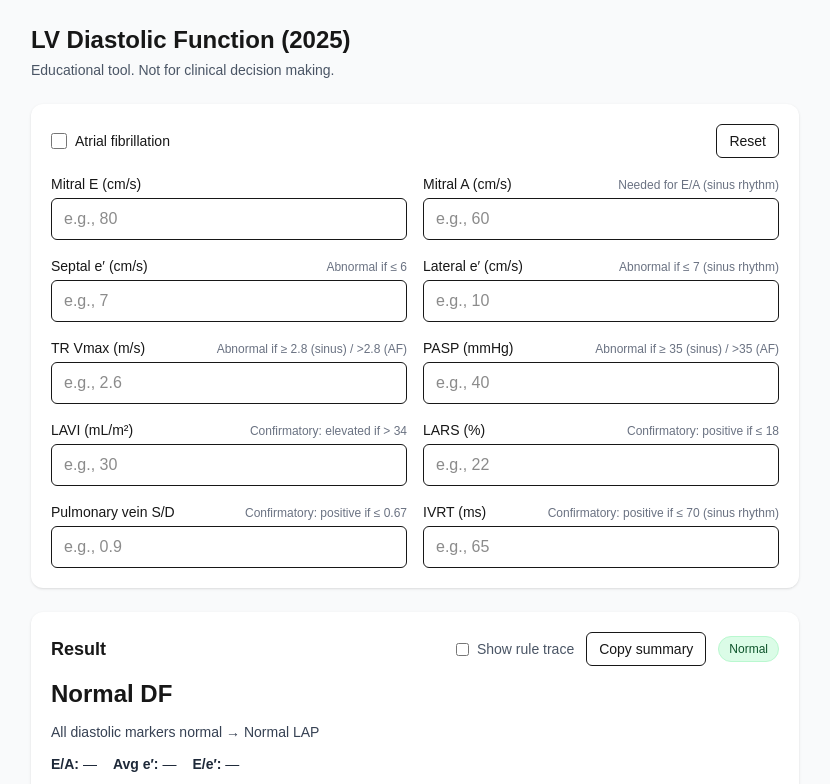
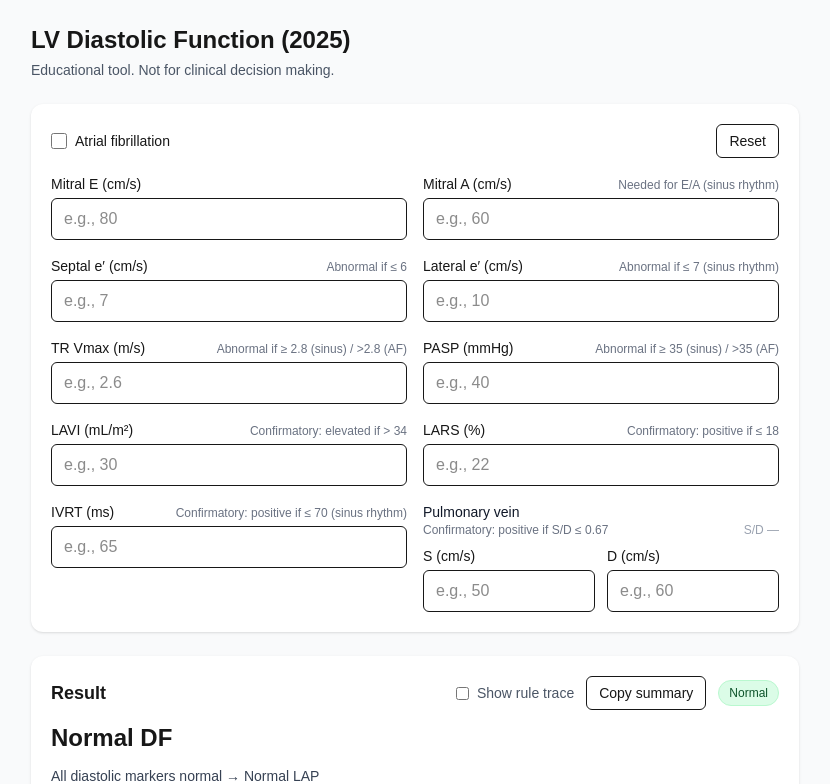
Before and after one commit to Masaaki1958/dd-grade-2025, a Next.js app: page / in a window 1280 px wide. Shown: the top 784 px of the page, without its empty margins (225-1055 px from the left). Built offline with nearby package versions, Linux system fonts and the light colour scheme.

Commit message:
Refactor PV S/D: use S and D inputs with computed S/D and badge

```diff
--- a/app/page.tsx
+++ b/app/page.tsx
@@ -18,6 +18,7 @@ function fmt(x: number | null, digits = 2): string {
 
 export default function Page() {
   const [form, setForm] = useState({
+
     isAF: false,
 
     // Mitral inflow
@@ -35,14 +36,21 @@ export default function Page() {
     // Confirmatory
     lavi: "",
     lars: "",
-    pvSD: "",
+    pvS: "",
+    pvD: "",
     ivrt: "",
 
     // AF-only
     dt: "",
     bmi: "",
   });
-
+  // Pulmonary vein S/D (computed from S and D)
+const pvSD = useMemo(() => {
+  const s = num(form.pvS);
+  const d = num(form.pvD);
+  if (s == null || d == null || d === 0) return null;
+  return Math.round((s / d) * 100) / 100;
+}, [form.pvS, form.pvD]);
   const [showTrace, setShowTrace] = useState(false);
   const [copied, setCopied] = useState(false);
 
@@ -61,7 +69,10 @@ export default function Page() {
 
     lavi: num(form.lavi),
     lars: num(form.lars),
-      pvSD: num(form.pvSD),
+
+    pvS: num(form.pvS),
+    pvD: num(form.pvD),
+
     ivrt: num(form.ivrt),
 
     dt: num(form.dt),
@@ -93,7 +104,7 @@ export default function Page() {
     add("PASP", inputs.pasp, "mmHg");
     add("LAVI", inputs.lavi, "mL/m²");
     add("LARS", inputs.lars, "%");
-    add("Pulm vein S/D", inputs.pvSD, "");
+    add("Pulm vein S/D", result.derived.pvSD ?? null, "");
     if (!form.isAF) add("IVRT", inputs.ivrt, "ms");
     if (form.isAF) add("DT", inputs.dt, "ms");
     if (form.isAF) add("BMI", inputs.bmi, "kg/m²");
@@ -172,7 +183,8 @@ export default function Page() {
                   pasp: "",
                   lavi: "",
                   lars: "",
-                  pvSD: "",
+                  pvS: "",
+                  pvD: "",
                   ivrt: "",
                   dt: "",
                   bmi: "",
@@ -261,15 +273,6 @@ export default function Page() {
             />
 
             <Field
-              label="Pulmonary vein S/D"
-              hint={form.isAF ? "Secondary: positive if < 1" : "Confirmatory: positive if ≤ 0.67"}
-              v={form.pvSD}
-              s="pvSD"
-              setForm={setForm}
-              placeholder="e.g., 0.9"
-            />
-
-            <Field
               label="IVRT (ms)"
               hint="Confirmatory: positive if ≤ 70 (sinus rhythm)"
               v={form.ivrt}
@@ -278,6 +281,59 @@ export default function Page() {
               placeholder="e.g., 65"
               disabled={form.isAF}
             />
+
+            {/* Pulmonary vein S & D (compute S/D) */}
+<div className="grid gap-2">
+  <div className="flex items-end justify-between gap-3">
+    <div>
+      <div className="text-sm font-medium text-gray-900">Pulmonary vein</div>
+      <div className="text-xs text-gray-500">
+        {form.isAF
+          ? "Secondary: positive if S/D < 1"
+          : "Confirmatory: positive if S/D ≤ 0.67"}
+      </div>
+    </div>
+
+    {pvSD == null ? (
+      <span className="text-xs text-gray-400">S/D —</span>
+    ) : (
+      <div className="flex items-center gap-2">
+        <span className="text-xs font-medium text-gray-700">
+          S/D {fmt(pvSD, 2)}
+        </span>
+
+        <span
+          className={[
+            "inline-flex items-center rounded-full px-2 py-0.5 text-[11px] font-semibold",
+            (form.isAF ? pvSD < 1 : pvSD <= 0.67)
+              ? "bg-red-100 text-red-700"
+              : "bg-emerald-100 text-emerald-800",
+          ].join(" ")}
+          title={form.isAF ? "Abnormal if S/D < 1" : "Abnormal if S/D ≤ 0.67"}
+        >
+          {(form.isAF ? pvSD < 1 : pvSD <= 0.67) ? "Abnormal" : "Normal"}
+        </span>
+      </div>
+    )}
+  </div>
+
+  <div className="grid grid-cols-2 gap-3">
+    <Field
+      label="S (cm/s)"
+      v={form.pvS}
+      s="pvS"
+      setForm={setForm}
+      placeholder="e.g., 50"
+    />
+    <Field
+      label="D (cm/s)"
+      v={form.pvD}
+      s="pvD"
+      setForm={setForm}
+      placeholder="e.g., 60"
+    />
+  </div>
+</div>
 
             {/* AF-only fields */}
             {form.isAF && (
--- a/lib/dd2025.ts
+++ b/lib/dd2025.ts
@@ -14,7 +14,9 @@ export type DDInputs = {
 
   lavi: number | null; // mL/m^2
   lars: number | null; // %
-  pvSD: number | null; // ratio
+  pvS: number | null; // Pulmonary vein S (cm/s)
+  pvD: number | null; // Pulmonary vein D (cm/s)
+  pvSD?: number | null; // legacy ratio (optional)
   ivrt: number | null; // ms
 
   dt: number | null; // ms (AF)
@@ -31,16 +33,30 @@ export type DDResult = {
     EA: number | null;
     eAvg: number | null;
     EeAvg: number | null;
+    pvSD: number | null; // computed PV S/D
   };
 
   ruleTrace: string[];
-
-  // New: user guidance
   missing: string[];
 };
 
 export function computeDD2025(x: DDInputs): DDResult {
-  return x.isAF ? computeAF(x) : computeSinus(x);
+  // Prefer explicit pvSD if provided (legacy), otherwise compute from pvS/pvD
+  const computedPVSD =
+    x.pvSD != null
+      ? x.pvSD
+      : x.pvS != null && x.pvD != null && x.pvD !== 0
+        ? round2(x.pvS / x.pvD)
+        : null;
+
+  const x2: DDInputs = { ...x, pvSD: computedPVSD };
+
+  const r = x2.isAF ? computeAF(x2) : computeSinus(x2);
+
+  return {
+    ...r,
+    derived: { ...r.derived, pvSD: computedPVSD },
+  };
 }
 
 /* ============================
@@ -54,10 +70,12 @@ function computeSinus(x: DDInputs): DDResult {
   const eAvg = avg2(x.eSeptal, x.eLateral);
   const EeAvg = safeDiv(x.E, eAvg);
 
-  // Minimal missing checks (don’t be too strict; allow partial)
   if (x.E == null) missing.push("Mitral E (cm/s)");
   if (x.A == null) missing.push("Mitral A (cm/s) (needed for E/A)");
-  if (x.eSeptal == null && x.eLateral == null) missing.push("Septal and/or lateral e′ (cm/s)");
+  if (x.eSeptal == null && x.eLateral == null)
+    missing.push("Septal and/or lateral e′ (cm/s)");
+
+  const pvSD = x.pvSD ?? null;
 
   // Top 3 markers
   const reducedE =
@@ -65,9 +83,6 @@ function computeSinus(x: DDInputs): DDResult {
     (x.eLateral != null && x.eLateral <= 7) ||
     (eAvg != null && eAvg <= 6.5);
 
-  // NOTE: Your full guideline allows septal/lateral/avg E/e′ thresholds.
-  // Here we use avg only because this minimal engine stores EeAvg.
-  // If you want septal/lateral specific display later, we can add EeSeptal/EeLateral.
   const highEe = EeAvg != null && EeAvg >= 14;
 
   const highTR =
@@ -77,7 +92,6 @@ function computeSinus(x: DDInputs): DDResult {
   const nAbn = [reducedE, highEe, highTR].filter(Boolean).length;
   trace.push(`Top markers abnormal: ${nAbn}/3`);
 
-  // All normal
   if (nAbn === 0) {
     return pack(
       "Normal DF",
@@ -91,7 +105,6 @@ function computeSinus(x: DDInputs): DDResult {
     );
   }
 
-  // Reduced e′ only with E/A ≤ 0.8 -> Grade 1
   if (reducedE && !highEe && !highTR) {
     trace.push("Reduced e′ only branch");
     if (EA != null && EA <= 0.8) {
@@ -108,12 +121,12 @@ function computeSinus(x: DDInputs): DDResult {
     }
   }
 
-  // Confirm LAP (purple box)
+  // Confirm LAP
   const anyConfirmAvailable =
-    x.pvSD != null || x.lars != null || x.lavi != null || x.ivrt != null;
+    pvSD != null || x.lars != null || x.lavi != null || x.ivrt != null;
 
   const lap =
-    (x.pvSD != null && x.pvSD <= 0.67) ||
+    (pvSD != null && pvSD <= 0.67) ||
     (x.lars != null && x.lars <= 18) ||
     (x.lavi != null && x.lavi > 34) ||
     (x.ivrt != null && x.ivrt <= 70);
@@ -122,7 +135,7 @@ function computeSinus(x: DDInputs): DDResult {
     trace.push("No confirmatory variables available");
     return pack(
       "Indeterminate",
-      "Need ≥1 confirmatory variable (PV S/D, LARS, LAVI, or IVRT) to confirm LAP",
+      "Need ≥1 confirmatory variable (PV S & D, LARS, LAVI, or IVRT) to confirm LAP",
       "amber",
       EA,
       eAvg,
@@ -135,11 +148,9 @@ function computeSinus(x: DDInputs): DDResult {
   trace.push(lap ? "LAP elevated" : "LAP not elevated");
 
   if (!lap) {
-    // In your flowchart, some branches can be Normal LAP or Grade 1.
-    // Here we keep it conservative as Indeterminate if abnormal markers exist but LAP not elevated.
     return pack(
       "Indeterminate",
-      "Abnormal markers present but LAP not confirmed by PV S/D, LARS, LAVI, or IVRT",
+      "Abnormal markers present but LAP not confirmed by PV (S/D), LARS, LAVI, or IVRT",
       "amber",
       EA,
       eAvg,
@@ -149,7 +160,6 @@ function computeSinus(x: DDInputs): DDResult {
     );
   }
 
-  // Elevated LAP -> Grade depends on E/A
   if (EA == null) {
     return pack(
       "Increased LAP (grade unknown)",
@@ -198,52 +208,28 @@ function computeAF(x: DDInputs): DDResult {
   const eAvg = avg2(x.eSeptal, x.eLateral);
   const EeAvg = safeDiv(x.E, eAvg);
 
-  // Missing checks specific to AF primary criteria
   if (x.E == null) missing.push("Mitral E (cm/s)");
   if (x.eSeptal == null) missing.push("Septal e′ (cm/s) (for septal E/e′)");
   if (x.trVmax == null && x.pasp == null) missing.push("TR Vmax (m/s) or PASP (mmHg)");
   if (x.dt == null) missing.push("DT (ms)");
 
+  const pvSD = x.pvSD ?? null;
+
   let count = 0;
 
-  // 1) E ≥ 100
   if (x.E != null && x.E >= 100) count++;
-
-  // 2) septal E/e′ > 11
   if (x.E != null && x.eSeptal != null && x.eSeptal !== 0 && x.E / x.eSeptal > 11) count++;
-
-  // 3) TR > 2.8 or PASP > 35
   if ((x.trVmax != null && x.trVmax > 2.8) || (x.pasp != null && x.pasp > 35)) count++;
-
-  // 4) DT ≤ 160
   if (x.dt != null && x.dt <= 160) count++;
 
   trace.push(`AF criteria positive: ${count}/4`);
 
   if (count <= 1) {
-    return pack(
-      "Normal LAP",
-      "0–1 AF criteria positive",
-      "green",
-      null,
-      eAvg,
-      EeAvg,
-      trace,
-      missing
-    );
+    return pack("Normal LAP", "0–1 AF criteria positive", "green", null, eAvg, EeAvg, trace, missing);
   }
 
   if (count >= 3) {
-    return pack(
-      "Elevated LAP",
-      "≥3 AF criteria positive",
-      "red",
-      null,
-      eAvg,
-      EeAvg,
-      trace,
-      missing
-    );
+    return pack("Elevated LAP", "≥3 AF criteria positive", "red", null, eAvg, EeAvg, trace, missing);
   }
 
   // Exactly 2 positive → secondary criteria
@@ -254,9 +240,9 @@ function computeAF(x: DDInputs): DDResult {
     secAvail++;
     if (x.lars < 18) sec++;
   }
-  if (x.pvSD != null) {
+  if (pvSD != null) {
     secAvail++;
-    if (x.pvSD < 1) sec++;
+    if (pvSD < 1) sec++;
   }
   if (x.bmi != null) {
     secAvail++;
@@ -279,29 +265,11 @@ function computeAF(x: DDInputs): DDResult {
   }
 
   if (sec >= 2) {
-    return pack(
-      "Elevated LAP",
-      "2 AF criteria + ≥2 secondary criteria positive",
-      "red",
-      null,
-      eAvg,
-      EeAvg,
-      trace,
-      missing
-    );
+    return pack("Elevated LAP", "2 AF criteria + ≥2 secondary criteria positive", "red", null, eAvg, EeAvg, trace, missing);
   }
 
   if (sec === 0) {
-    return pack(
-      "Normal LAP",
-      "2 AF criteria + no secondary criteria positive",
-      "green",
-      null,
-      eAvg,
-      EeAvg,
-      trace,
-      missing
-    );
+    return pack("Normal LAP", "2 AF criteria + no secondary criteria positive", "green", null, eAvg, EeAvg, trace, missing);
   }
 
   return pack(
@@ -319,16 +287,20 @@ function computeAF(x: DDInputs): DDResult {
 /* ============================
    Utilities
    ============================ */
+function round2(x: number): number {
+  return Math.round(x * 100) / 100;
+}
+
 function safeDiv(a: number | null, b: number | null): number | null {
   if (a == null || b == null || b === 0) return null;
-  return Math.round((a / b) * 100) / 100;
+  return round2(a / b);
 }
 
 function avg2(a: number | null, b: number | null): number | null {
   if (a == null && b == null) return null;
   if (a == null) return b;
   if (b == null) return a;
-  return Math.round(((a + b) / 2) * 100) / 100;
+  return round2((a + b) / 2);
 }
 
 function pack(
@@ -345,7 +317,7 @@ function pack(
     gradeLabel,
     summary,
     badgeTone,
-    derived: { EA, eAvg, EeAvg },
+    derived: { EA, eAvg, EeAvg, pvSD: null },
     ruleTrace,
     missing,
   };
```
Lines whose indentation alone changed are shown as unchanged.
